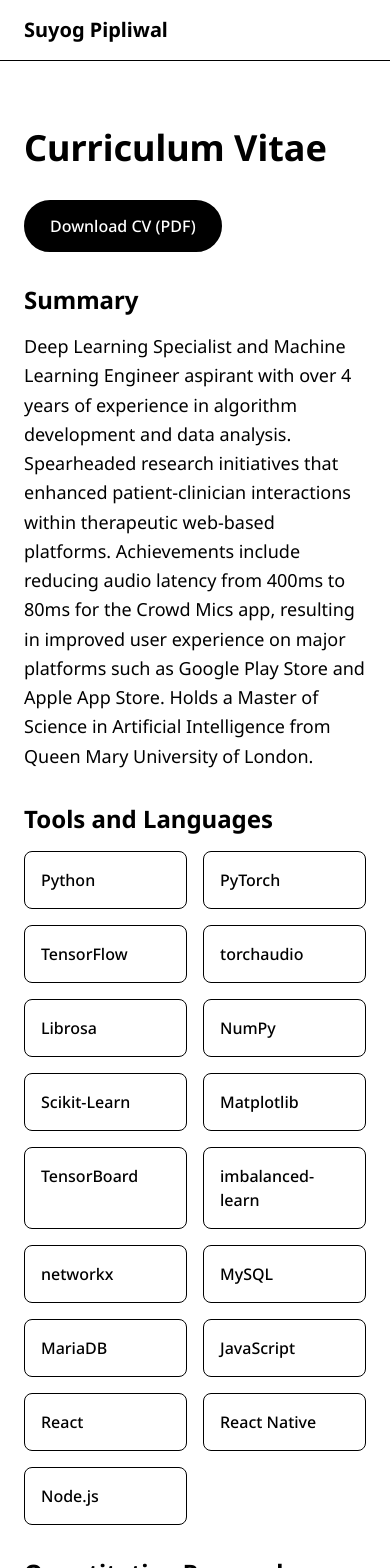
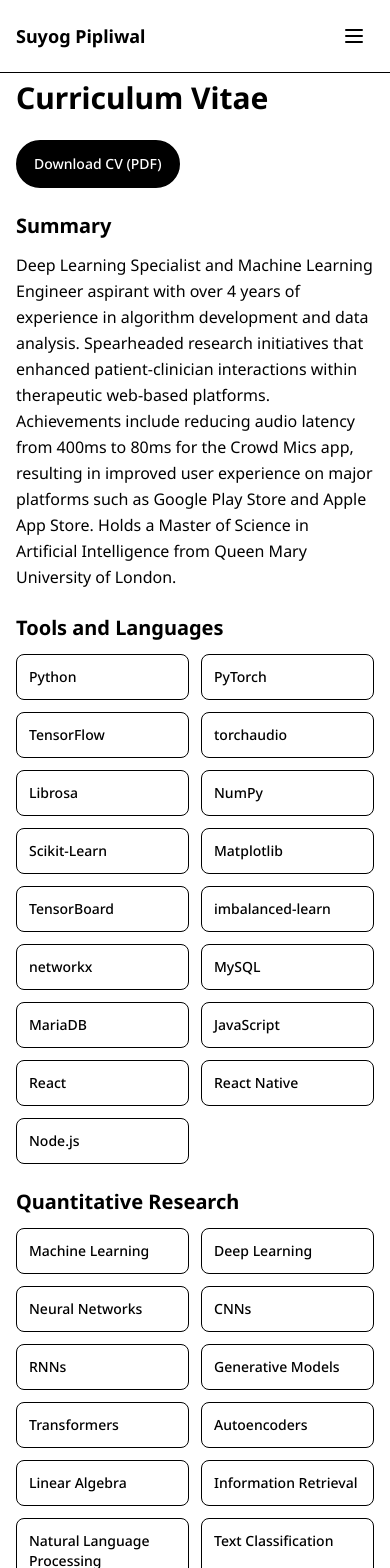
Before and after one commit to suyog-pipliwaal/suyog-pipliwaal.github.io, a Next.js app: page /cv in a window 390 px wide. Shown: the top 1568 px of the page. Built offline with nearby package versions, Linux system fonts and the light colour scheme.

Commit message:
mobile friendly

```diff
--- a/app/components/Footer.tsx
+++ b/app/components/Footer.tsx
@@ -1,16 +1,16 @@
 export default function Footer() {
   return (
-    <footer className="py-8 px-6 border-t border-black dark:border-white">
+    <footer className="py-6 sm:py-8 px-4 sm:px-6 border-t border-black dark:border-white">
       <div className="max-w-6xl mx-auto text-center text-black dark:text-white">
-        <p>© {new Date().getFullYear()} Suyog Pipliwal. All rights reserved.</p>
-        <div className="mt-4 flex gap-6 justify-center">
-          <a href="mailto:suyogpiplwal@gmail.com" className="hover:opacity-70 transition-opacity">
+        <p className="text-sm sm:text-base">© {new Date().getFullYear()} Suyog Pipliwal. All rights reserved.</p>
+        <div className="mt-4 flex flex-wrap gap-4 sm:gap-6 justify-center">
+          <a href="mailto:suyogpiplwal@gmail.com" className="hover:opacity-70 transition-opacity text-sm sm:text-base">
             Email
           </a>
-          <a href="https://github.com/suyog-pipliwaal" target="_blank" rel="noopener noreferrer" className="hover:opacity-70 transition-opacity">
+          <a href="https://github.com/suyog-pipliwaal" target="_blank" rel="noopener noreferrer" className="hover:opacity-70 transition-opacity text-sm sm:text-base">
             GitHub
           </a>
-          <a href="https://linkedin.com/in/suyogpipliwal" target="_blank" rel="noopener noreferrer" className="hover:opacity-70 transition-opacity">
+          <a href="https://linkedin.com/in/suyogpipliwal" target="_blank" rel="noopener noreferrer" className="hover:opacity-70 transition-opacity text-sm sm:text-base">
             LinkedIn
           </a>
         </div>
--- a/app/components/Navigation.tsx
+++ b/app/components/Navigation.tsx
@@ -1,13 +1,32 @@
+"use client";
+
 import Link from "next/link";
+import { useState } from "react";
 
 export default function Navigation() {
+  const [isMenuOpen, setIsMenuOpen] = useState(false);
+
+  const toggleMenu = () => {
+    setIsMenuOpen(!isMenuOpen);
+  };
+
+  const closeMenu = () => {
+    setIsMenuOpen(false);
+  };
+
   return (
     <nav className="fixed top-0 w-full bg-white/80 dark:bg-black/80 backdrop-blur-sm z-50 border-b border-black dark:border-white">
-      <div className="max-w-6xl mx-auto px-6 py-4">
+      <div className="max-w-6xl mx-auto px-4 sm:px-6 py-4">
         <div className="flex justify-between items-center">
-          <Link href="/" className="text-xl font-bold text-black dark:text-white hover:opacity-70 transition-opacity">
+          <Link
+            href="/"
+            className="text-lg sm:text-xl font-bold text-black dark:text-white hover:opacity-70 transition-opacity"
+            onClick={closeMenu}
+          >
             Suyog Pipliwal
           </Link>
+
+          {/* Desktop Menu */}
           <div className="hidden md:flex gap-6">
             <Link href="/" className="text-black dark:text-white hover:opacity-70 transition-opacity">
               Home
@@ -28,7 +47,81 @@ export default function Navigation() {
               Publications
             </Link>
           </div>
+
+          {/* Mobile Menu Button */}
+          <button
+            onClick={toggleMenu}
+            className="md:hidden p-2 text-black dark:text-white hover:opacity-70 transition-opacity"
+            aria-label="Toggle menu"
+            aria-expanded={isMenuOpen}
+          >
+            <svg
+              className="w-6 h-6"
+              fill="none"
+              strokeLinecap="round"
+              strokeLinejoin="round"
+              strokeWidth="2"
+              viewBox="0 0 24 24"
+              stroke="currentColor"
+            >
+              {isMenuOpen ? (
+                <path d="M6 18L18 6M6 6l12 12" />
+              ) : (
+                <path d="M4 6h16M4 12h16M4 18h16" />
+              )}
+            </svg>
+          </button>
         </div>
+
+        {/* Mobile Menu */}
+        {isMenuOpen && (
+          <div className="md:hidden mt-4 pb-4 border-t border-black dark:border-white pt-4">
+            <div className="flex flex-col gap-4">
+              <Link
+                href="/"
+                className="text-black dark:text-white hover:opacity-70 transition-opacity py-2"
+                onClick={closeMenu}
+              >
+                Home
+              </Link>
+              <Link
+                href="/education"
+                className="text-black dark:text-white hover:opacity-70 transition-opacity py-2"
+                onClick={closeMenu}
+              >
+                Education
+              </Link>
+              <Link
+                href="/experience"
+                className="text-black dark:text-white hover:opacity-70 transition-opacity py-2"
+                onClick={closeMenu}
+              >
+                Experience
+              </Link>
+              <Link
+                href="/projects"
+                className="text-black dark:text-white hover:opacity-70 transition-opacity py-2"
+                onClick={closeMenu}
+              >
+                Projects
+              </Link>
+              <Link
+                href="/cv"
+                className="text-black dark:text-white hover:opacity-70 transition-opacity py-2"
+                onClick={closeMenu}
+              >
+                CV
+              </Link>
+              <Link
+                href="/publications"
+                className="text-black dark:text-white hover:opacity-70 transition-opacity py-2"
+                onClick={closeMenu}
+              >
+                Publications
+              </Link>
+            </div>
+          </div>
+        )}
       </div>
     </nav>
   );
--- a/app/cv/page.tsx
+++ b/app/cv/page.tsx
@@ -7,24 +7,24 @@ export default function CVPage() {
       <Navigation />
 
       {/* CV Section */}
-      <section className="py-32 px-6 bg-white dark:bg-black">
+      <section className="py-20 sm:py-24 md:py-32 px-4 sm:px-6 bg-white dark:bg-black">
         <div className="max-w-4xl mx-auto">
-          <h2 className="text-4xl md:text-5xl font-bold text-black dark:text-white mb-8">
+          <h2 className="text-3xl sm:text-4xl md:text-5xl font-bold text-black dark:text-white mb-6 sm:mb-8">
             Curriculum Vitae
           </h2>
-          <div className="mb-8">
+          <div className="mb-6 sm:mb-8">
             <a
               href="/suyog_pipliwal_resume.pdf"
               download
-              className="inline-flex items-center gap-2 px-6 py-3 rounded-full bg-black text-white dark:bg-white dark:text-black hover:opacity-80 transition-opacity font-medium border-2 border-black dark:border-white"
+              className="inline-flex items-center gap-2 px-4 sm:px-6 py-3 rounded-full bg-black text-white dark:bg-white dark:text-black hover:opacity-80 transition-opacity font-medium border-2 border-black dark:border-white text-sm sm:text-base"
             >
               Download CV (PDF)
             </a>
           </div>
-          <div className="space-y-8 text-black dark:text-white">
+          <div className="space-y-6 sm:space-y-8 text-black dark:text-white">
             <div>
-              <h3 className="text-2xl font-bold text-black dark:text-white mb-4">Summary</h3>
-              <p className="text-lg leading-relaxed">
+              <h3 className="text-xl sm:text-2xl font-bold text-black dark:text-white mb-3 sm:mb-4">Summary</h3>
+              <p className="text-base sm:text-lg leading-relaxed">
                 Deep Learning Specialist and Machine Learning Engineer aspirant with over 4 years of experience
                 in algorithm development and data analysis. Spearheaded research initiatives that enhanced
                 patient-clinician interactions within therapeutic web-based platforms. Achievements include
@@ -34,8 +34,8 @@ export default function CVPage() {
               </p>
             </div>
             <div>
-              <h3 className="text-2xl font-bold text-black dark:text-white mb-4">Tools and Languages</h3>
-              <div className="grid grid-cols-2 md:grid-cols-3 gap-4">
+              <h3 className="text-xl sm:text-2xl font-bold text-black dark:text-white mb-3 sm:mb-4">Tools and Languages</h3>
+              <div className="grid grid-cols-2 sm:grid-cols-2 md:grid-cols-3 gap-3 sm:gap-4">
                 {[
                   "Python",
                   "PyTorch",
@@ -57,16 +57,16 @@ export default function CVPage() {
                 ].map((skill) => (
                   <div
                     key={skill}
-                    className="p-4 rounded-lg bg-white dark:bg-black border border-black dark:border-white hover:opacity-70 transition-opacity"
+                    className="p-3 sm:p-4 rounded-lg bg-white dark:bg-black border border-black dark:border-white hover:opacity-70 transition-opacity"
                   >
-                    <div className="text-black dark:text-white font-medium">{skill}</div>
+                    <div className="text-black dark:text-white font-medium text-sm sm:text-base">{skill}</div>
                   </div>
                 ))}
               </div>
             </div>
             <div>
-              <h3 className="text-2xl font-bold text-black dark:text-white mb-4">Quantitative Research</h3>
-              <div className="grid grid-cols-2 md:grid-cols-3 gap-4">
+              <h3 className="text-xl sm:text-2xl font-bold text-black dark:text-white mb-3 sm:mb-4">Quantitative Research</h3>
+              <div className="grid grid-cols-2 sm:grid-cols-2 md:grid-cols-3 gap-3 sm:gap-4">
                 {[
                   "Machine Learning",
                   "Deep Learning",
@@ -85,16 +85,16 @@ export default function CVPage() {
                 ].map((skill) => (
                   <div
                     key={skill}
-                    className="p-4 rounded-lg bg-white dark:bg-black border border-black dark:border-white hover:opacity-70 transition-opacity"
+                    className="p-3 sm:p-4 rounded-lg bg-white dark:bg-black border border-black dark:border-white hover:opacity-70 transition-opacity"
                   >
-                    <div className="text-black dark:text-white font-medium">{skill}</div>
+                    <div className="text-black dark:text-white font-medium text-sm sm:text-base">{skill}</div>
                   </div>
                 ))}
               </div>
             </div>
             <div>
-              <h3 className="text-2xl font-bold text-black dark:text-white mb-4">Technologies/Frameworks</h3>
-              <div className="grid grid-cols-2 md:grid-cols-3 gap-4">
+              <h3 className="text-xl sm:text-2xl font-bold text-black dark:text-white mb-3 sm:mb-4">Technologies/Frameworks</h3>
+              <div className="grid grid-cols-2 sm:grid-cols-2 md:grid-cols-3 gap-3 sm:gap-4">
                 {[
                   "Linux",
                   "Git",
@@ -107,9 +107,9 @@ export default function CVPage() {
                 ].map((skill) => (
                   <div
                     key={skill}
-                    className="p-4 rounded-lg bg-white dark:bg-black border border-black dark:border-white hover:opacity-70 transition-opacity"
+                    className="p-3 sm:p-4 rounded-lg bg-white dark:bg-black border border-black dark:border-white hover:opacity-70 transition-opacity"
                   >
-                    <div className="text-black dark:text-white font-medium">{skill}</div>
+                    <div className="text-black dark:text-white font-medium text-sm sm:text-base">{skill}</div>
                   </div>
                 ))}
               </div>
--- a/app/globals.css
+++ b/app/globals.css
@@ -38,4 +38,19 @@ html {
 /* Smooth page transitions */
 body {
   overflow-x: hidden;
+  -webkit-font-smoothing: antialiased;
+  -moz-osx-font-smoothing: grayscale;
 }
+
+/* Mobile-friendly touch targets */
+a, button {
+  touch-action: manipulation;
+  -webkit-tap-highlight-color: transparent;
+}
+
+/* Better text rendering on mobile */
+@media (max-width: 640px) {
+  body {
+    text-rendering: optimizeLegibility;
+  }
+}
--- a/app/layout.tsx
+++ b/app/layout.tsx
@@ -1,4 +1,4 @@
-import type { Metadata } from "next";
+import type { Metadata, Viewport } from "next";
 import { Noto_Sans } from "next/font/google";
 import "./globals.css";
 import PageTransition from "./components/PageTransition";
@@ -12,6 +12,12 @@ const notoSans = Noto_Sans({
 export const metadata: Metadata = {
   title: "Suyog Resume",
   description: "AI Research Engineer and Deep Learning Specialist. Portfolio showcasing research projects, publications, and experience in machine learning and AI.",
+};
+
+export const viewport: Viewport = {
+  width: "device-width",
+  initialScale: 1,
+  maximumScale: 5,
 };
 
 export default function RootLayout({
```
Also changed, not shown: app/education/page.tsx (+11 -11 lines), app/experience/page.tsx (+11 -11 lines), app/page.tsx (+13 -13 lines), app/projects/page.tsx (+9 -10 lines), app/publications/page.tsx (+8 -8 lines), 1 other file (tests, documents, lock files or other folders).
